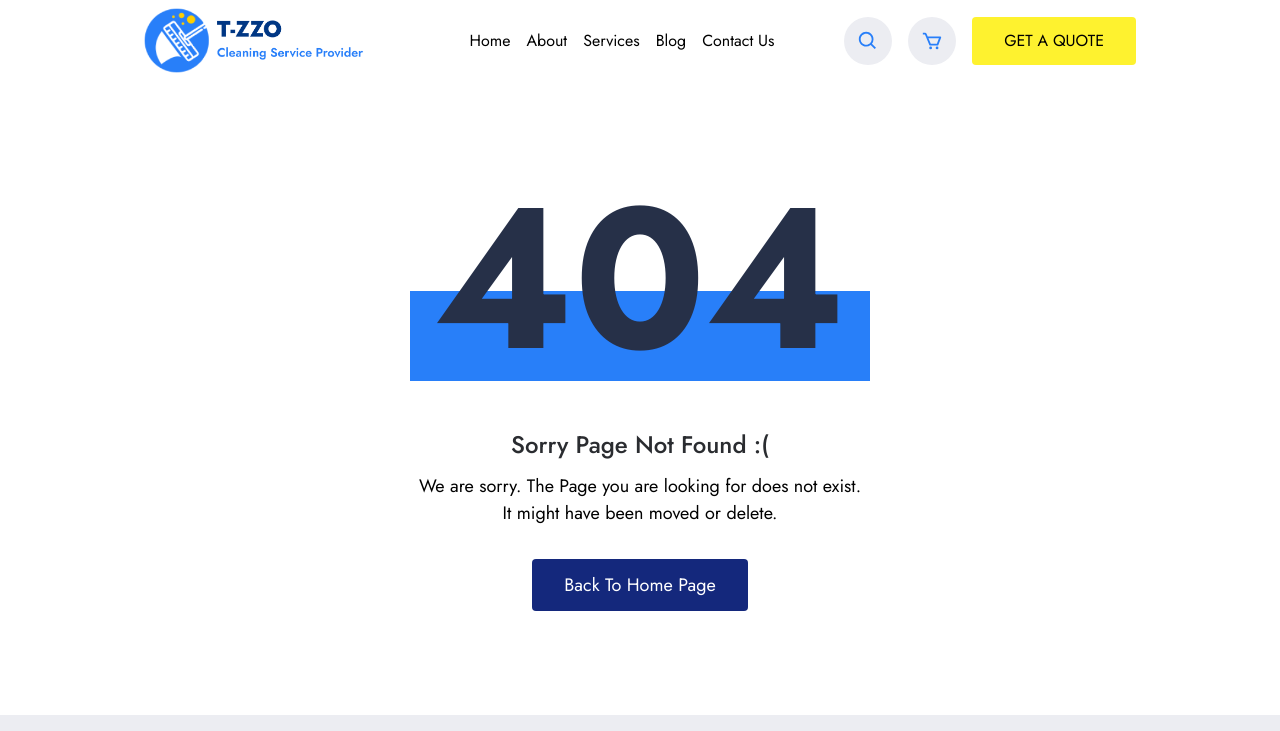
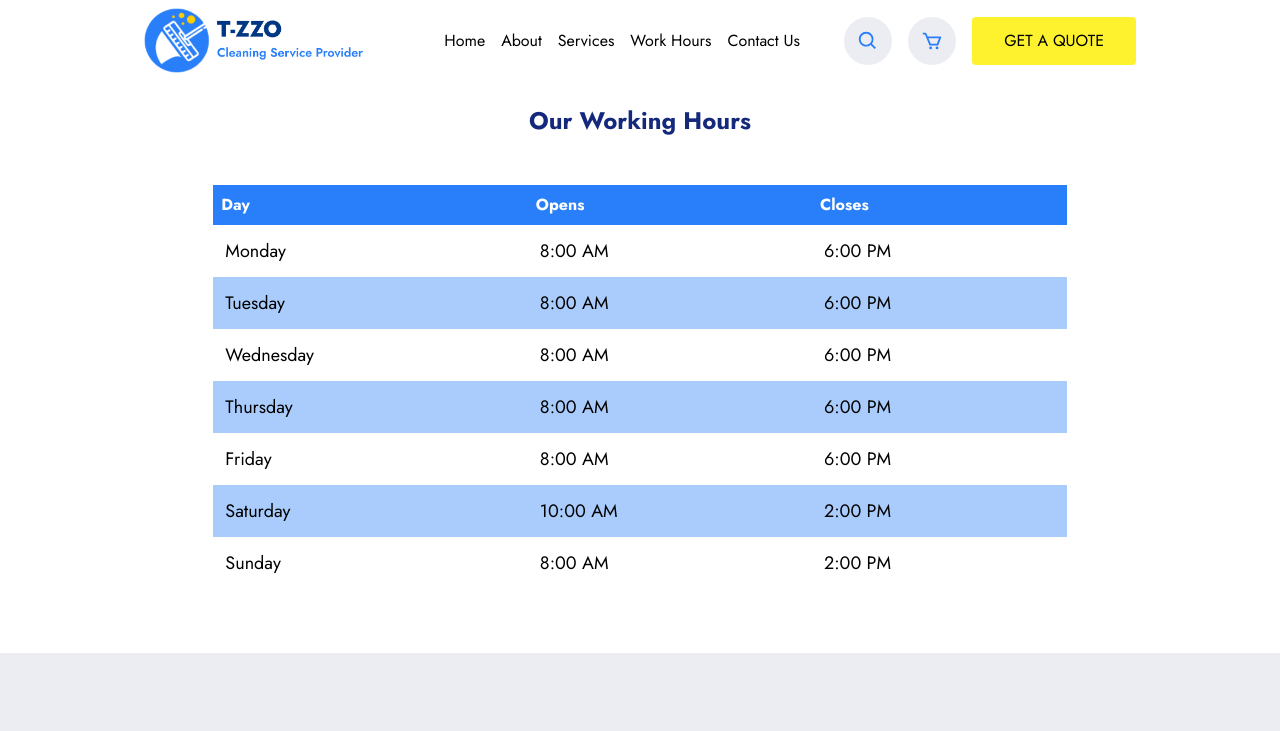
Before and after one commit to mugishap/clenix, a React (Vite) app: page /work-hours in a window 1280 px wide. Shown: the top 731 px of the page. Built offline with nearby package versions, Linux system fonts and the light colour scheme.

Commit message:
[feat]: Added working hours

```diff
--- a/src/constants/index.ts
+++ b/src/constants/index.ts
@@ -23,8 +23,8 @@ export const navbarLinks: INavbarLink[] = [
         label: "Services"
     },
     {
-        href: "/blog",
-        label: "Blog"
+        href: "/work-hours",
+        label: "Work Hours"
     },
     {
         href: "/contact-us",
@@ -210,3 +210,41 @@ export const plans = [
         ]
     }
 ]
+
+export const hours = [
+    {
+        open:"8:00 AM",
+        closes:"6:00 PM",
+        day: "Monday"
+    },
+    {
+        open:"8:00 AM",
+        closes:"6:00 PM",
+        day: "Tuesday"
+    },
+    {
+        open:"8:00 AM",
+        closes:"6:00 PM",
+        day: "Wednesday"
+    },
+    {
+        open:"8:00 AM",
+        closes:"6:00 PM",
+        day: "Thursday"
+    },
+    {
+        open:"8:00 AM",
+        closes:"6:00 PM",
+        day: "Friday"
+    },
+    {
+        open:"10:00 AM",
+        closes:"2:00 PM",
+        day: "Saturday"
+    },
+    {
+        open:"8:00 AM",
+        closes:"2:00 PM",
+        day: "Sunday"
+    }
+]
--- /dev/null
+++ b/src/pages/work-hours/WorkHours.tsx
@@ -0,0 +1,40 @@
+import Footer from '@/components/footer/Footer'
+import Navbar from '@/components/navbar/Navbar'
+import { hours } from '@/constants'
+import React from 'react'
+
+const WorkHours: React.FC = () => {
+    return (
+        <div className='w-full flex flex-col min-h-screen'>
+            <Navbar />
+            <div className='flex flex-col items-center'>
+                <span className='text-secondary-blue text-2xl font-bold my-6'>Our Working Hours</span>
+                    <table className='whitespace-nowrap w-11/12 md:w-10/12 smlg:w-8/12 my-6'>
+                        <thead className='w-full bg-primary-blue text-white'>
+                            <tr>
+                                <th align='left' className='p-2'>Day</th>
+                                <th align='left' className='p-2'>Opens</th>
+                                <th align='left' className='p-2'>Closes</th>
+                            </tr>
+                        </thead>
+                        <tbody>
+                            {
+                                hours.map((hour, index) => {
+                                    return (
+                                        <tr key={index} className='even:bg-primary-blue/40 text-lg'>
+                                            <td className='p-3'>{hour.day}</td>
+                                            <td className='p-3'>{hour.open}</td>
+                                            <td className='p-3'>{hour.closes}</td>
+                                        </tr>
+                                    )
+                                })
+                            }
+                        </tbody>
+                    </table>
+            </div>
+            <Footer />
+        </div>
+    )
+}
+
+export default WorkHours
--- a/src/routes/index.tsx
+++ b/src/routes/index.tsx
@@ -2,6 +2,7 @@
 import MobileNavbar from '@/components/navbar/MobileNavbar';
 import { CommonContext } from '@/context';
 import NotFound from '@/pages/404/NotFound';
+import WorkHours from '@/pages/work-hours/WorkHours';
 import React, { useContext } from 'react';
 import { BrowserRouter, Route, Routes } from 'react-router-dom';
 const ContactUs = React.lazy(() => import('@/pages/contact/Contact'))
@@ -19,6 +20,7 @@ const PagesRouter: React.FC<{}> = () => {
         <Route path="/about-us" element={<About />} />
         <Route path="/" element={<Home />} />
         <Route path="/contact-us" element={<ContactUs />} />
+        <Route path="/work-hours" element={<WorkHours />} />
         <Route path="*" element={<NotFound />} />
       </Routes>
     </BrowserRouter>
```
